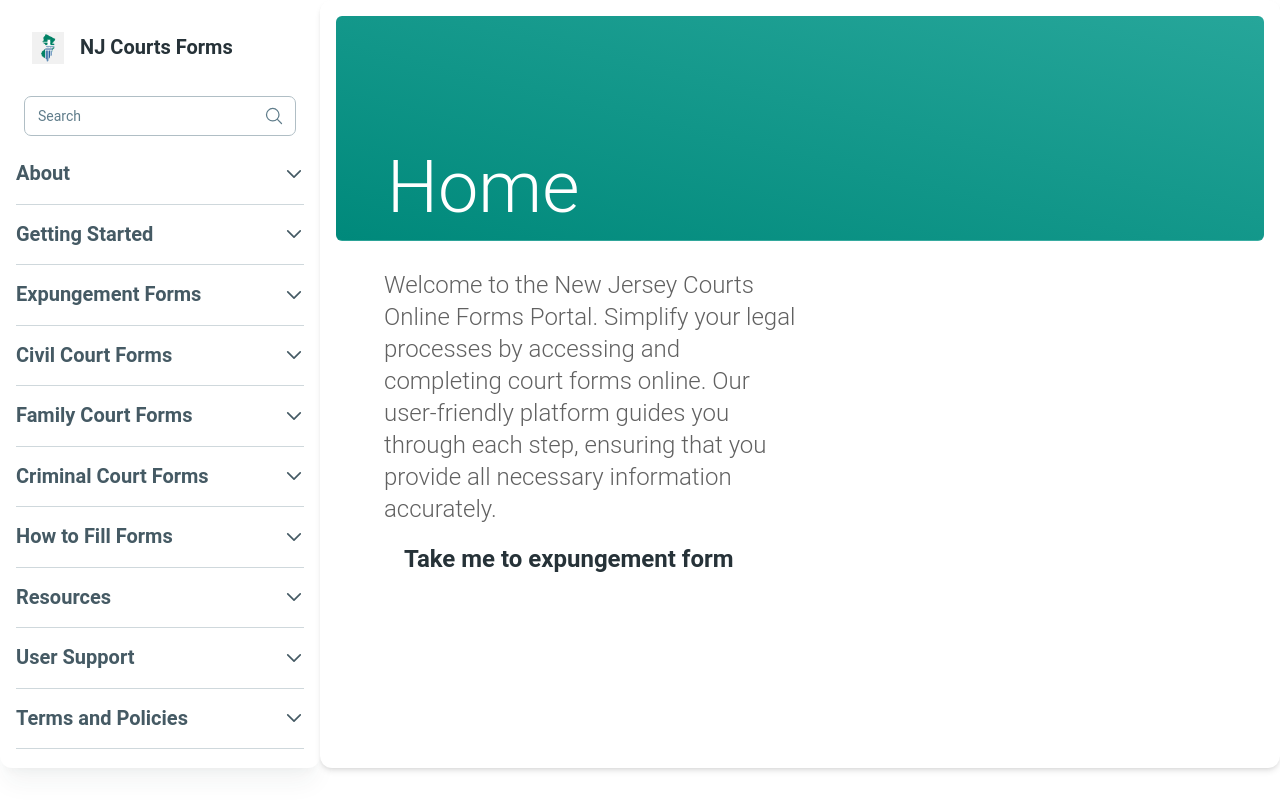
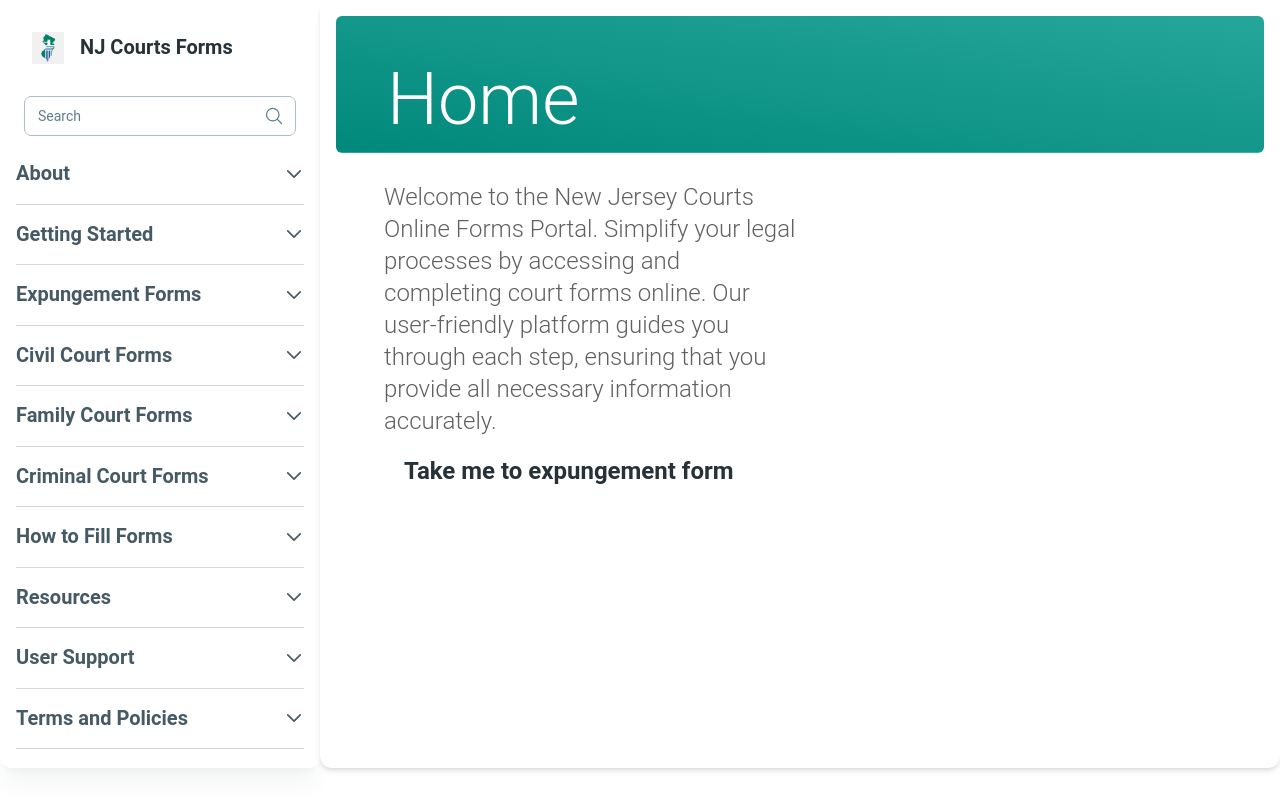
Before and after one commit to tabrezdn1/nj-courts-fe, a React (Vite) app: page / in a window 1280 px wide. Built offline with nearby package versions, Linux system fonts and the light colour scheme.

Commit message:
Update height of header

```diff
--- a/src/components/Heading.jsx
+++ b/src/components/Heading.jsx
@@ -7,9 +7,9 @@ const Heading = ({ heading }) => {
       shadow={false}
       color="teal"
       variant="gradient"
-      className="rounded-md border-b border-white/10 p-4 min-h-56"
+      className="rounded-md border-b border-white/10 p-4 min-h-32"
     >
-      <Typography color="white" className="text-7xl mt-[120px] px-[35px]">
+      <Typography color="white" className="text-7xl mt-[32px] px-[35px]">
         {heading}
       </Typography>
     </CardHeader>
```
